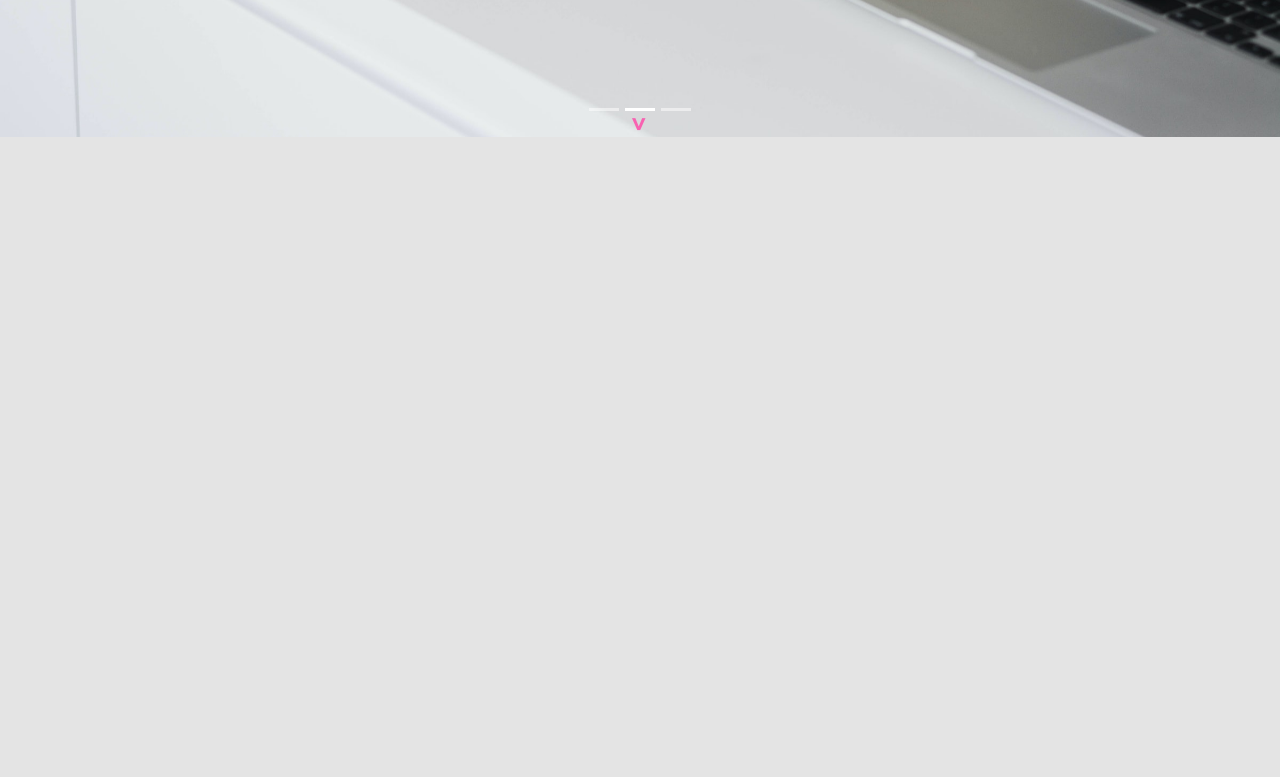
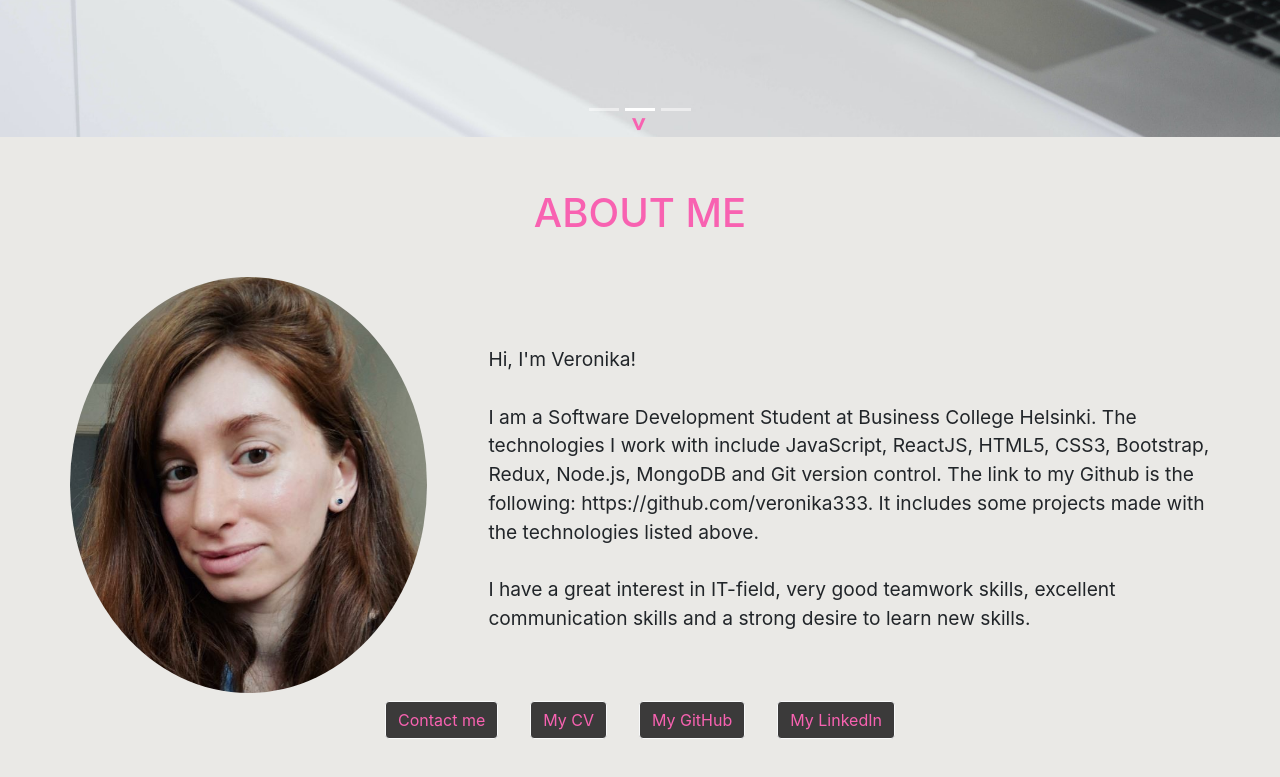
Before and after one commit to veronika333/portfolio, a React (Create React App) app: page / in a window 1280 px wide. Shown: the part 663-1440 px from the top of the page. Before the commit the page ends 836 px from the top, so only its background shows below. Built offline with nearby package versions, Linux system fonts and the light colour scheme.

Commit message:
style added

```diff
--- a/src/App.css
+++ b/src/App.css
@@ -1,7 +1,8 @@
 
 html, body {
-  background-color: rgb(228, 228, 228);
-  height: 100%
+
+  height: 100%;
+  background-color: rgb(234, 233, 230);
 }
 /* .App {
   height: 100vh;
--- a/src/App.js
+++ b/src/App.js
@@ -3,6 +3,7 @@ import './App.css';
 import NavBar from '../src/components/navBar/NavBar';
 import TheCarousel from './components/carousel/TheCarousel';
 import TitleMessage from './components/title-message/TitleMessage';
+import About from './pages/about/About';
 
 function App() {
   return (
@@ -10,6 +11,7 @@ function App() {
       <NavBar />
       <TheCarousel />
       <TitleMessage />
+      <About />
     </div>
   );
 }
--- /dev/null
+++ b/src/pages/about/About.js
@@ -0,0 +1,60 @@
+import React from 'react';
+import Container from 'react-bootstrap/Container';
+import Row from 'react-bootstrap/Row';
+import Col from 'react-bootstrap/Col';
+import Image from 'react-bootstrap/Image';
+import veronika from '../../assets/veronika.png';
+import './about.css';
+import Button from 'react-bootstrap/Button';
+
+export default function About() {
+    return (
+        <div className="about">
+            <h1 className="pt-3 text-center font-details pb-3"><span>ABOUT ME</span></h1>
+            <Container>
+                <Row className="pt-3 pb-5 align-items-center">
+                    <Col xs={6} md={4}>
+                    <Row className="justify-content-center mb-2 mr-2 ">
+                    <Image src={veronika} roundedCircle fluid />
+                    </Row>
+                    </Col>
+                    <Col xs={12} md={8}>
+                        <Row className="padding">
+                    Hi, I'm Veronika! <br/><br />
+                    I am a Software Development Student at Business College Helsinki. The technologies I work with include JavaScript, ReactJS, HTML5, CSS3, Bootstrap, Redux, Node.js, MongoDB and Git version control.
+The link to my Github is the following:  https://github.com/veronika333. It includes some projects made with the technologies listed above.
+<br /> <br />
+I have a great interest in IT-field, very good teamwork skills, excellent communication skills and a strong desire to learn new skills.
+
+</Row>
+                    </Col>
+
+  <Col className="d-flex justify-content-center flex-wrap">
+<div>
+    <a href="#contact">
+        <Button variant="light">Contact me</Button>
+    </a>
+</div>
+<div>
+    <a href="#contact">
+        <Button variant="light">My CV</Button>
+    </a>
+</div>
+<div>
+    <a href="https://github.com/veronika333">
+        <Button variant="light">My GitHub</Button>
+    </a>
+</div>
+<div>
+    <a href="https://www.linkedin.com/in/veronika-maisuradze-42423088/">
+        <Button variant="light">My LinkedIn</Button>
+    </a>
+</div>
+                </Col>
+                </Row>
+
+
+            </Container>
+        </div>
+    )
+}
--- /dev/null
+++ b/src/pages/about/about.css
@@ -0,0 +1,20 @@
+.about {
+    font-size: 1.5vw;
+}
+.btn {
+    color: rgb(248, 98, 177);
+    background-color: rgba(0, 0, 0, 0.75);
+    margin-left: 1em;
+    margin-right: 1em;
+}
+.padding {
+    padding-left: 2em;
+}
+
+.about {
+    background-color: rgb(234, 233, 230);
+}
+h1 span{
+    color: rgb(248, 98, 177);
+
+}
```
Also changed, not shown: src/assets/veronika.png (added).
